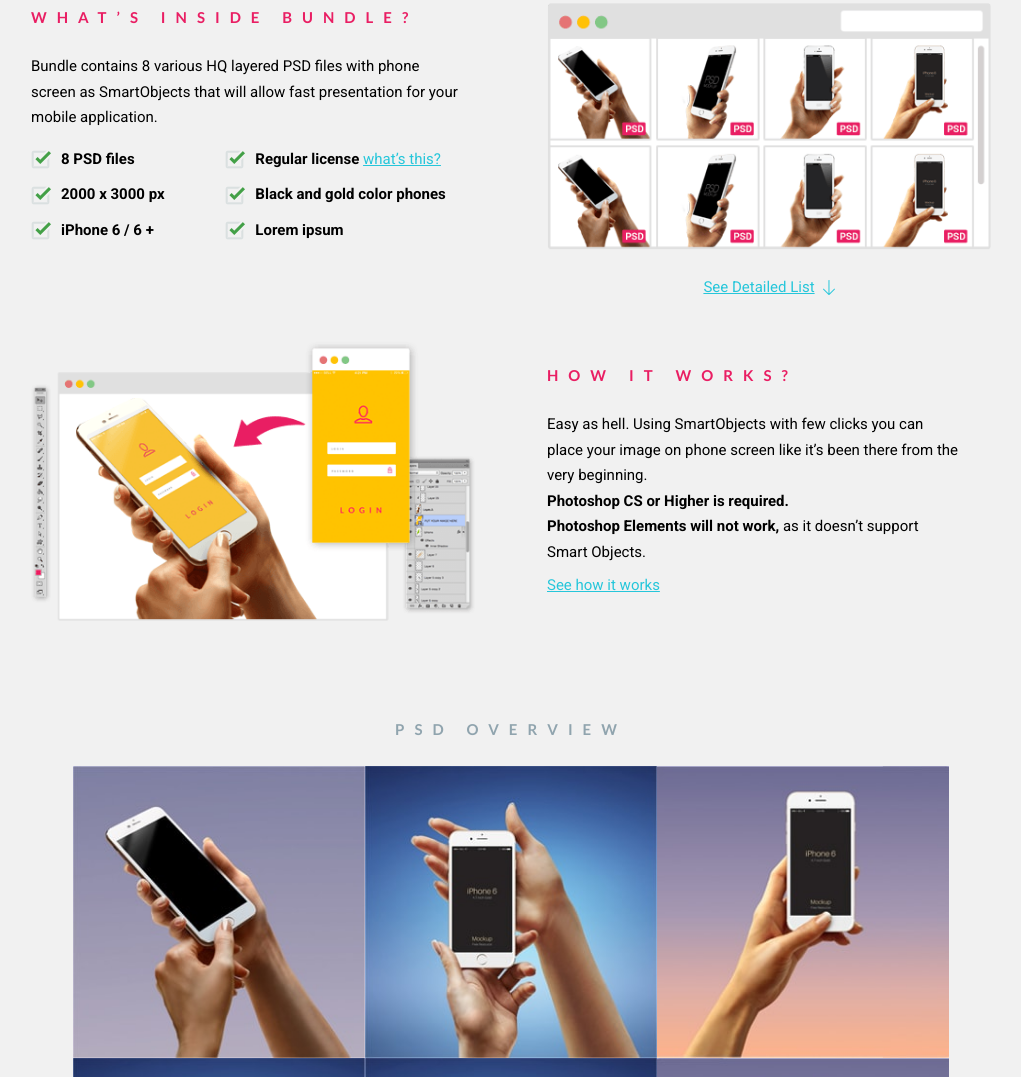
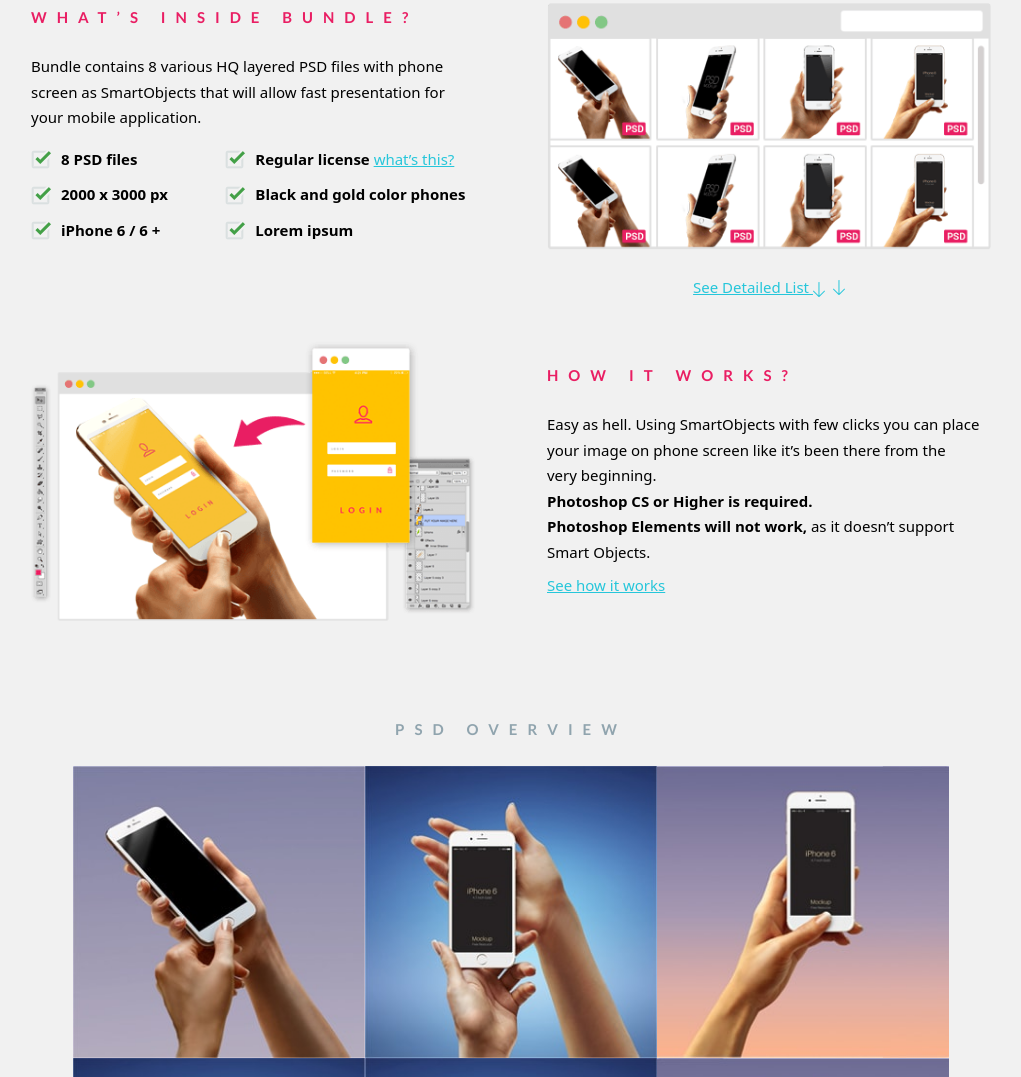
Before and after one commit to vitamineart/psdhands, a website: page src/index.html in a window 1280 px wide. Shown: the part 715-1792 px from the top of the page, without its empty margins (129-1150 px from the left). Drawn offline with nearby package versions, Linux system fonts and the light colour scheme; some packages are replaced by stand-ins of ours; a script that the page names is missing.

```diff
--- a/src/css/input.css
+++ b/src/css/input.css
@@ -2,7 +2,7 @@
 
 
 @theme {
-  --font-roboto: 'Roboto', sans-serif;
+  --font-sans: 'Roboto', sans-serif;
   --font-lato: 'Lato', sans-serif;
   --color-aqua: #26c6da;
   --color-pink: #e91e63;
@@ -48,24 +48,7 @@
   text-decoration: none;
   animation: icon_slide_down 0.4s cubic-bezier(0, 1.05, 1, 1) 1;
 }
-a.details_list {
-  background: url(../img/icon_downarrow.png) no-repeat right center;
-  padding-right: 20px;
-}
-@keyframes arrow_slide_down {
-  0% {
-    background-position-y: center;
-  }
-  53% {
-    background-position-y: 17px;
-  }
-  54% {
-    background-position-y: -17px;
-  }
-  100% {
-    background-position-y: center;
-  }
-}
+
 a.details_list:hover {
   animation: arrow_slide_down 0.3s cubic-bezier(0, 1.05, 1, 1) 1;
 }
@@ -89,11 +72,11 @@
   height: 55px;
   margin-left: 10px;
 }
-.icon_downarrow {
+/* .icon_downarrow {
   background: url(../img/icon_downarrow.png) no-repeat;
   width: 12px;
   height: 17px;
-}
+} */
 .icon_doc {
   background: url(../img/icon_doc.png) no-repeat;
   width: 13px;
--- a/src/index.html
+++ b/src/index.html
@@ -17,7 +17,7 @@
     <link rel="stylesheet" href="css/style.css" type="text/css" media="all" />
 
 </head>
-<body class="relative font-roboto">
+<body class="relative">
     <div class="topbar bg-aqua text-white left-0 w-full fixed opacity-0 px-2.5 ">
         <div class="container mx-auto px-4 py-2">
             <div class="flex flex-col sm:flex-row sm:justify-between sm:items-start gap-4">
@@ -85,7 +85,10 @@
                             <img src="img/bundle.png" class="w-full h-auto" alt="" loading="lazy" fetchpriority="low" decoding="async">
                             <div class="text-center">
                                 <br>
-                                <a href="#" class="details_list">See Detailed List</a>
+                                <a href="#" class="details_list">
+                                    <span>See Detailed List</span>
+                                    <img src="img/icon_downarrow.png" alt="" class="inline-block align-middle mr-2" loading="lazy" fetchpriority="low" decoding="async" width="12" height="17">
+                                </a>
                                 <br>
                             </div>
                         </div>
```
Also changed, not shown: 1 other file.
